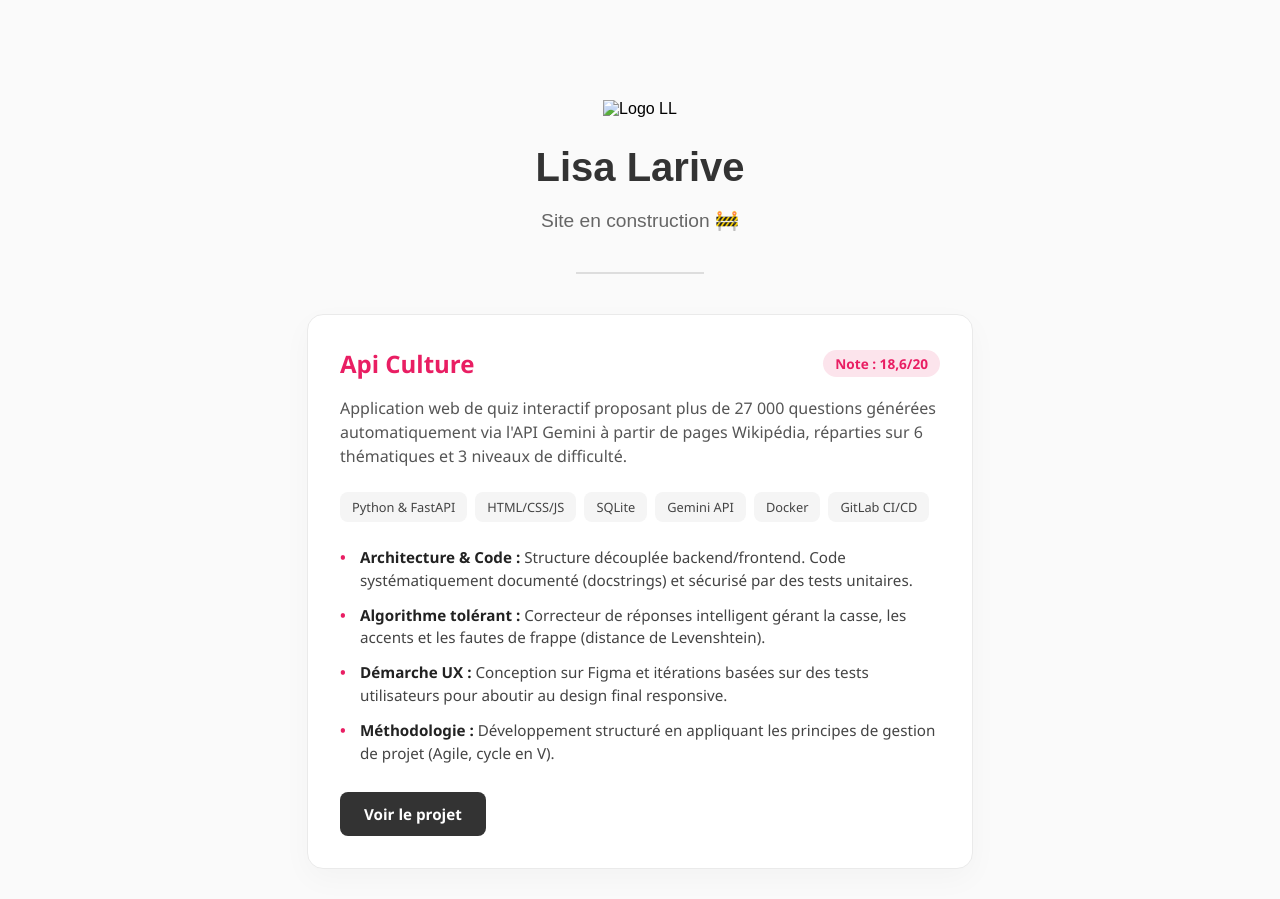
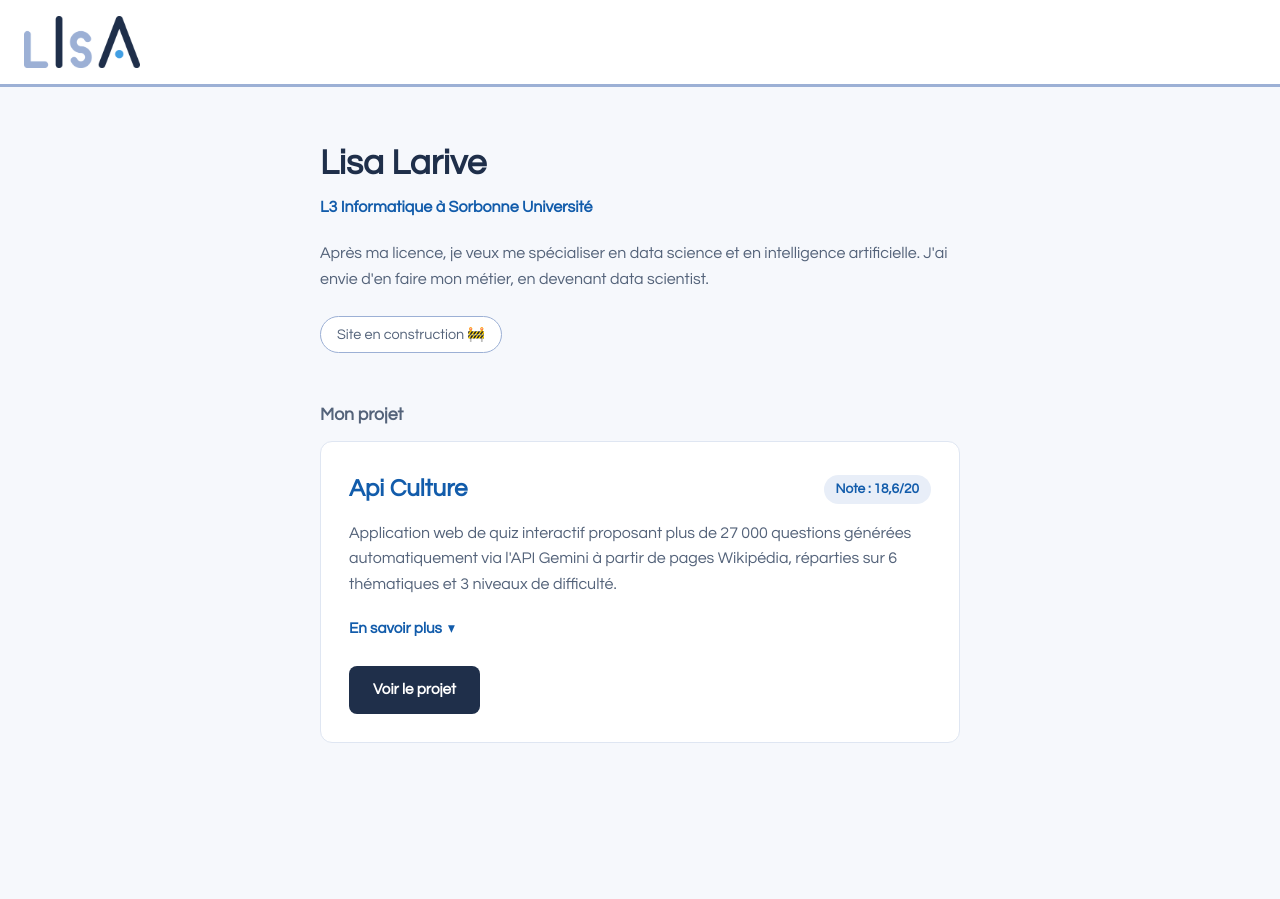
Before and after one commit to lisalarive/lisalarive.github.io, a plain HTML site: page index.html in a window 1280 px wide. After the commit the page ends 807 px from the top, so only its background shows below. Drawn offline with Linux system fonts and the light colour scheme.

Commit message:
Nouvelle première page : logo Lisa, palette bleue, présentation

```diff
--- a/index.html
+++ b/index.html
@@ -2,51 +2,113 @@
 <html lang="fr">
 <head>
   <meta charset="UTF-8">
+  <meta name="viewport" content="width=device-width, initial-scale=1">
   <title>Lisa Larive</title>
 
   <!-- Balise de validation Google -->
   <meta name="google-site-verification" content="cwnigv24712oicM2fCa02X595oEKiSxAobTyKqOkRt8" />
 
   <!-- Icône dans l'onglet du navigateur -->
-  <link rel="icon" type="image/png" href="assets/images/logo_LL_favicon.png">
+  <!-- Lettres foncées en mode jour, lettres claires en mode nuit -->
+  <link rel="icon" type="image/png" href="assets/images/logo_ia_favicon.png" media="(prefers-color-scheme: light)">
+  <link rel="icon" type="image/png" href="assets/images/logo_ia_favicon_nuit.png" media="(prefers-color-scheme: dark)">
 
   <style>
-    /* Styles pour la section projet */
-    .portfolio-project {
-      border: 1px solid #eaeaea;
-      padding: 32px;
-      max-width: 600px;
-      margin: 30px auto;
-      border-radius: 16px;
-      background-color: #ffffff;
-      box-shadow: 0 10px 30px rgba(0, 0, 0, 0.03);
-      font-family: 'Segoe UI', Tahoma, Geneva, Verdana, sans-serif;
-      transition: transform 0.2s ease-in-out;
-      /* CORRECTION : On force le texte à gauche pour contrer le "center" du body */
-      text-align: left;
+    /* Ma palette */
+    :root {
+      --marine: #1F2F4A;
+      --bleu-titres: #125CAB;
+      --bleu-vif: #429FE3;
+      --bleu-chemisier: #9CB0D5;
+      --gris-ardoise: #54637A;
+      --fond: #F6F8FC;
     }
 
-    .portfolio-project:hover {
-      transform: translateY(-2px);
-      box-shadow: 0 12px 35px rgba(0, 0, 0, 0.05);
+    body {
+      margin: 0;
+      background-color: var(--fond);
+      color: var(--marine);
+      font-family: 'Century Gothic', 'Segoe UI', Tahoma, sans-serif;
+      line-height: 1.6;
+    }
+
+    /* Bandeau du haut */
+    .bandeau {
+      background-color: #ffffff;
+      border-bottom: 3px solid var(--bleu-chemisier);
+      padding: 16px 24px;
+    }
+
+    .bandeau img {
+      height: 52px;
+      display: block;
+    }
+
+    main {
+      max-width: 640px;
+      margin: 0 auto;
+      padding: 48px 24px 64px;
+    }
+
+    h1 {
+      font-size: 2.2rem;
+      margin: 0 0 4px 0;
+    }
+
+    .etudes {
+      color: var(--bleu-titres);
+      font-weight: bold;
+      margin: 0 0 20px 0;
+    }
+
+    .presentation {
+      color: var(--gris-ardoise);
+      margin: 0 0 16px 0;
+    }
+
+    .construction {
+      display: inline-block;
+      border: 1px solid var(--bleu-chemisier);
+      border-radius: 20px;
+      padding: 6px 16px;
+      font-size: 0.9rem;
+      color: var(--gris-ardoise);
+      background-color: #ffffff;
+      margin: 8px 0 0 0;
+    }
+
+    h2 {
+      font-size: 1.1rem;
+      color: var(--gris-ardoise);
+      margin: 48px 0 12px 0;
+    }
+
+    /* Carte du projet */
+    .portfolio-project {
+      border: 1px solid #dfe6f2;
+      padding: 28px;
+      border-radius: 12px;
+      background-color: #ffffff;
     }
 
     .project-header {
       display: flex;
+      flex-wrap: wrap;
       justify-content: space-between;
       align-items: center;
+      gap: 8px;
       margin-bottom: 12px;
     }
 
     .project-title {
-      color: #e91e63;
+      color: var(--bleu-titres);
       margin: 0;
       font-size: 1.5rem;
     }
 
     .project-grade {
-      background-color: #fce4ec;
-      color: #e91e63;
+      background-color: #e8eef8;
+      color: var(--bleu-titres);
       padding: 4px 12px;
       border-radius: 20px;
       font-size: 0.85rem;
@@ -54,9 +116,8 @@
     }
 
     .project-intro {
-      color: #555;
-      line-height: 1.5;
-      margin-bottom: 24px;
+      color: var(--gris-ardoise);
+      margin: 0 0 20px 0;
     }
 
     /* Tags pour la stack technique */
@@ -64,29 +125,27 @@
       display: flex;
       flex-wrap: wrap;
       gap: 8px;
-      margin-bottom: 24px;
+      margin-bottom: 20px;
     }
 
     .tech-tag {
-      background-color: #f5f5f5;
-      color: #444;
+      background-color: var(--fond);
+      color: var(--marine);
       padding: 6px 12px;
       border-radius: 8px;
       font-size: 0.8rem;
-      font-weight: 500;
     }
 
-    /* Liste des fonctionnalités / détails */
+    /* Liste des détails */
     .project-highlights {
       list-style: none;
       padding: 0;
-      margin: 0 0 28px 0;
+      margin: 0;
     }
 
     .project-highlights li {
-      margin-bottom: 12px;
-      color: #444;
-      line-height: 1.5;
+      margin-bottom: 10px;
+      color: var(--gris-ardoise);
       font-size: 0.95rem;
       position: relative;
       padding-left: 20px;
@@ -94,46 +153,83 @@
 
     .project-highlights li::before {
       content: "•";
-      color: #e91e63;
+      color: var(--bleu-vif);
       font-weight: bold;
       position: absolute;
       left: 0;
     }
 
     .highlight-title {
-      font-weight: 600;
-      color: #222;
+      font-weight: bold;
+      color: var(--marine);
     }
 
-    /* Bouton d'action */
+    /* Bouton "En savoir plus" qui déplie les détails */
+    .en-savoir-plus {
+      margin-bottom: 24px;
+    }
+
+    .en-savoir-plus summary {
+      cursor: pointer;
+      list-style: none;
+      color: var(--bleu-titres);
+      font-weight: bold;
+      font-size: 0.95rem;
+    }
+
+    .en-savoir-plus summary::-webkit-details-marker {
+      display: none;
+    }
+
+    .en-savoir-plus summary::after {
+      content: "▾";
+      display: inline-block;
+      margin-left: 6px;
+      transition: transform 0.2s;
+    }
+
+    .en-savoir-plus[open] summary::after {
+      transform: rotate(180deg);
+    }
+
+    .en-savoir-plus[open] summary {
+      margin-bottom: 16px;
+    }
+
+    /* Bouton */
     .btn-view-project {
       display: inline-block;
       padding: 12px 24px;
-      background-color: #333;
-      color: #fff;
+      background-color: var(--marine);
+      color: #ffffff;
       text-decoration: none;
       border-radius: 8px;
-      font-weight: 600;
+      font-weight: bold;
       font-size: 0.95rem;
-      transition: background-color 0.2s;
     }
 
     .btn-view-project:hover {
-      background-color: #e91e63;
+      background-color: var(--bleu-titres);
     }
   </style>
 </head>
-<body style="text-align:center; font-family:sans-serif; margin-top:100px; background-color: #fafafa;">
+<body>
 
-  <!-- Logo animé APNG -->
-  <img src="assets/images/logo_LL_anime_transparent_loop_fluide.apng" alt="Logo LL" width="180">
+  <!-- Bandeau avec le logo -->
+  <header class="bandeau">
+    <img src="assets/images/logo_lisa_ia.png" alt="Logo Lisa">
+  </header>
 
-  <h1 style="color: #333; font-size: 2.5em; margin-bottom: 5px;">Lisa Larive</h1>
-  <p style="color: #666; font-size: 1.2em;">Site en construction 🚧</p>
-
-  <hr style="width: 10%; margin: 40px auto; border: 1px solid #ddd;">
+  <main>
+    <h1>Lisa Larive</h1>
+    <p class="etudes">L3 Informatique à Sorbonne Université</p>
+    <p class="presentation">
+      Après ma licence, je veux me spécialiser en data science et en intelligence artificielle. J'ai envie d'en faire mon métier, en devenant data scientist.
+    </p>
+    <p class="construction">Site en construction 🚧</p>
 
     <!-- Section Projets -->
+    <h2>Mon projet</h2>
     <div class="portfolio-project">
       <div class="project-header">
         <h3 class="project-title">Api Culture</h3>
@@ -143,6 +239,9 @@
       <p class="project-intro">
         Application web de quiz interactif proposant plus de 27 000 questions générées automatiquement via l'API Gemini à partir de pages Wikipédia, réparties sur 6 thématiques et 3 niveaux de difficulté.
       </p>
+
+      <details class="en-savoir-plus">
+        <summary>En savoir plus</summary>
 
       <div class="tech-stack">
         <span class="tech-tag">Python & FastAPI</span>
@@ -159,11 +258,13 @@
         <li><span class="highlight-title">Démarche UX :</span> Conception sur Figma et itérations basées sur des tests utilisateurs pour aboutir au design final responsive.</li>
         <li><span class="highlight-title">Méthodologie :</span> Développement structuré en appliquant les principes de gestion de projet (Agile, cycle en V).</li>
       </ul>
+      </details>
 
       <a href="https://larivelisa.dev/apiculture/frontend/index.html" target="_blank" class="btn-view-project">
         Voir le projet
       </a>
     </div>
+  </main>
 
 </body>
 </html>
```
Also changed, not shown: assets/images/logo_ia_favicon.png (added), assets/images/logo_ia_favicon_nuit.png (added), assets/images/logo_lisa_ia.png (added). Lines whose indentation alone changed are shown as unchanged.
